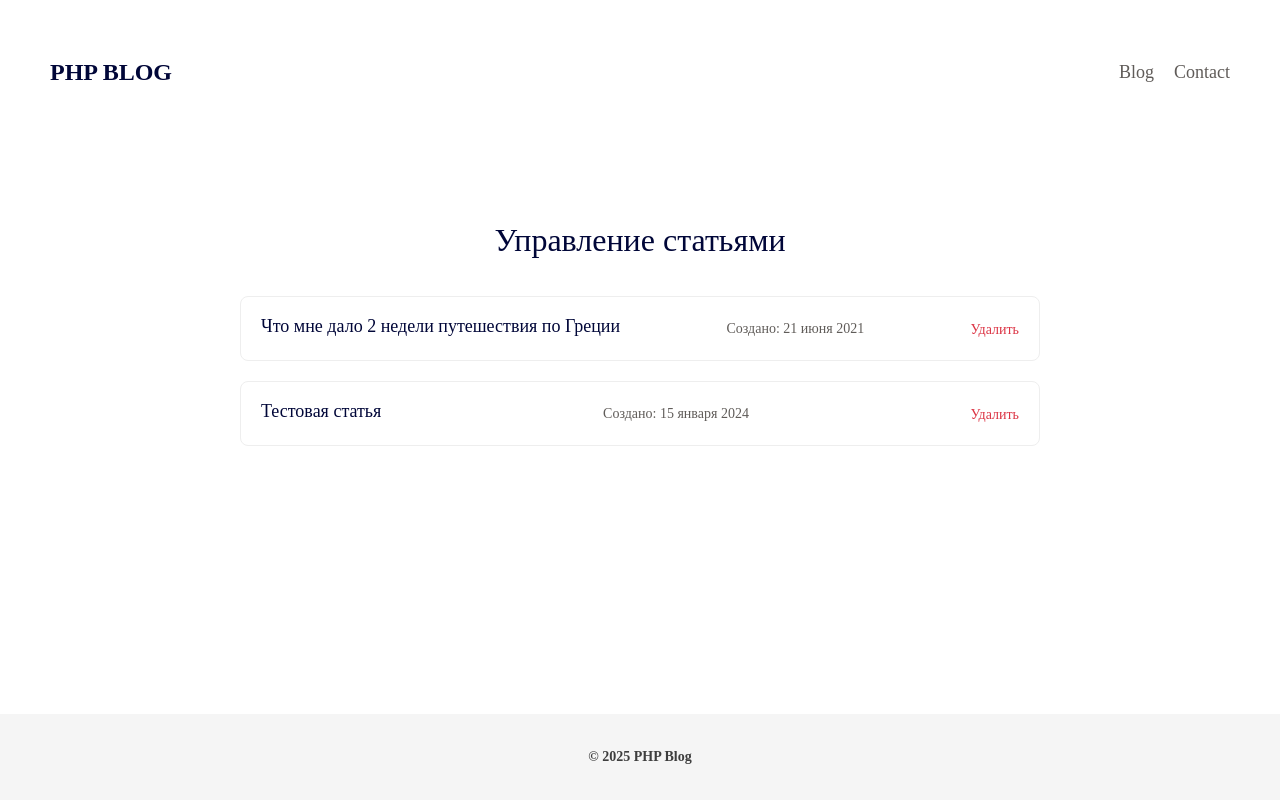
After one commit to oblomov4/php-production-blog, a PHP site: page /admin/posts.html in a window 1280 px wide. The commit adds this page. Run offline with PHP 8.4, Linux system fonts and the light colour scheme.

Commit message:
feat: complete frontend with posts management

```diff
--- /dev/null
+++ b/admin/posts.html
@@ -0,0 +1,65 @@
+<!DOCTYPE html>
+<html lang="en">
+
+<head>
+    <meta charset="UTF-8">
+    <meta name="viewport" content="width=device-width, initial-scale=1.0">
+    <title>АДМИН ПАНЕЛЬ PHP</title>
+    <link rel="stylesheet" href="../assets/css/reset.css">
+    <link rel="stylesheet" href="../assets/css/style.css">
+</head>
+
+<body>
+    <header class="header">
+        <div class="container">
+            <nav class="nav">
+                <h2 class="nav__logo">
+                    php blog
+                </h2>
+
+                <ul class="nav__list">
+                    <li class="nav__list-item">
+                        <a href="" class="nav__list-link">Blog</a>
+                    </li>
+                    <li class="nav__list-item">
+                        <a href="" class="nav__list-link">Contact</a>
+                    </li>
+                </ul>
+            </nav>
+        </div>
+    </header>
+
+    <main class="main">
+        <section class="admin">
+            <div class="container">
+                <h1 class="admin__title">Управление статьями</h1>
+
+                <div class="posts-list">
+                    <div class="post-item">
+                        <h3 class="post-item__title">Что мне дало 2 недели путешествия по Греции</h3>
+                        <p class="post-item__date">Создано: 21 июня 2021</p>
+                        <div class="post-item__actions">
+                            <a href="#" class="post-item__delete">Удалить</a>
+                        </div>
+                    </div>
+
+                    <div class="post-item">
+                        <h3 class="post-item__title">Тестовая статья</h3>
+                        <p class="post-item__date">Создано: 15 января 2024</p>
+                        <div class="post-item__actions">
+                            <a href="#" class="post-item__delete">Удалить</a>
+                        </div>
+                    </div>
+                </div>
+            </div>
+        </section>
+    </main>
+
+    <footer class="footer">
+        <div class="container">
+            <p class="footer__text">&copy; 2025 PHP Blog</p>
+        </div>
+    </footer>
+</body>
+
+</html>
--- a/assets/css/style.css
+++ b/assets/css/style.css
@@ -303,3 +303,41 @@ body {
     resize: vertical;
     font-family: inherit;
 }
+
+
+/* Стили для списка статей */
+.posts-list {
+    max-width: 800px;
+    margin: 0 auto;
+}
+
+.post-item {
+    border: 1px solid #eee;
+    padding: 20px;
+    border-radius: 8px;
+    margin-bottom: 20px;
+    display: flex;
+    justify-content: space-between;
+    align-items: center;
+}
+
+.post-item__title {
+    font-size: 18px;
+    color: #000638;
+    margin-bottom: 5px;
+}
+
+.post-item__date {
+    color: #605C59;
+    font-size: 14px;
+}
+
+.post-item__delete {
+    color: #dc3545;
+    text-decoration: none;
+    font-size: 14px;
+}
+
+.post-item__delete:hover {
+    text-decoration: underline;
+}
```
